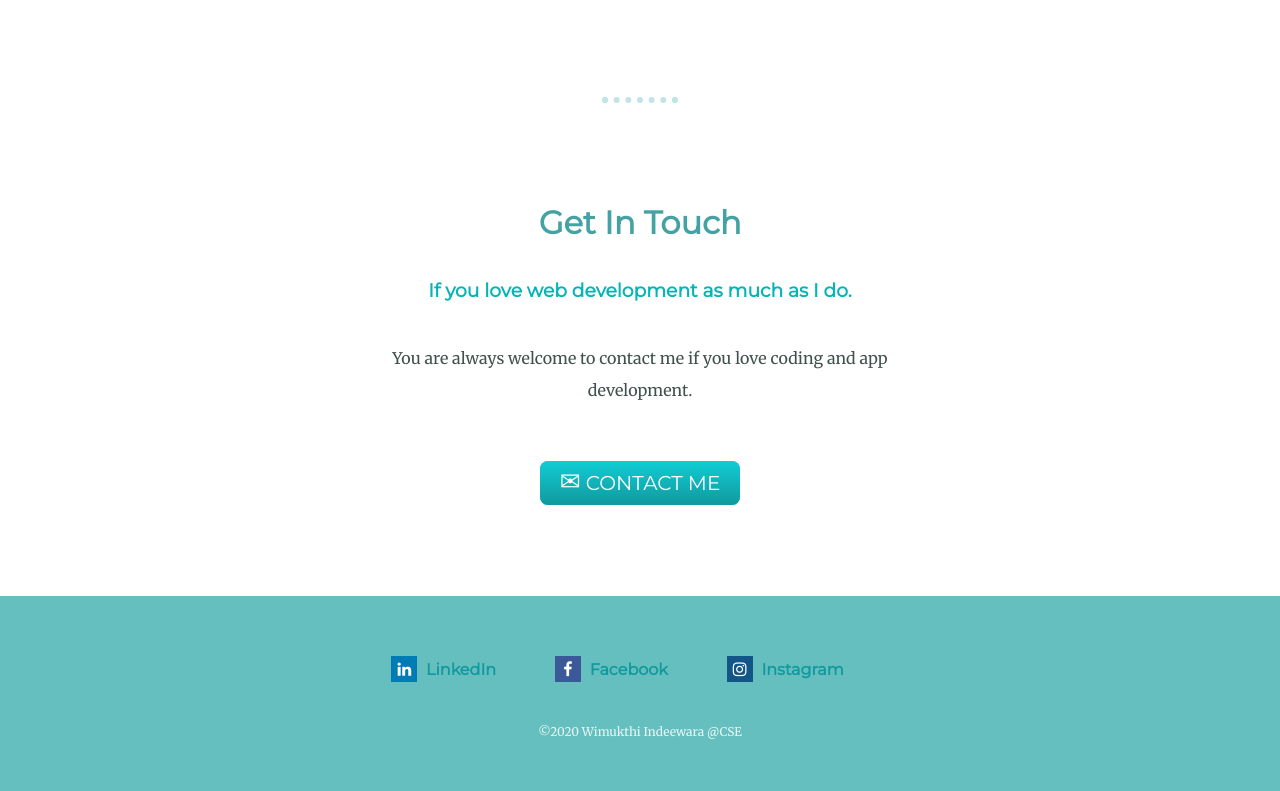
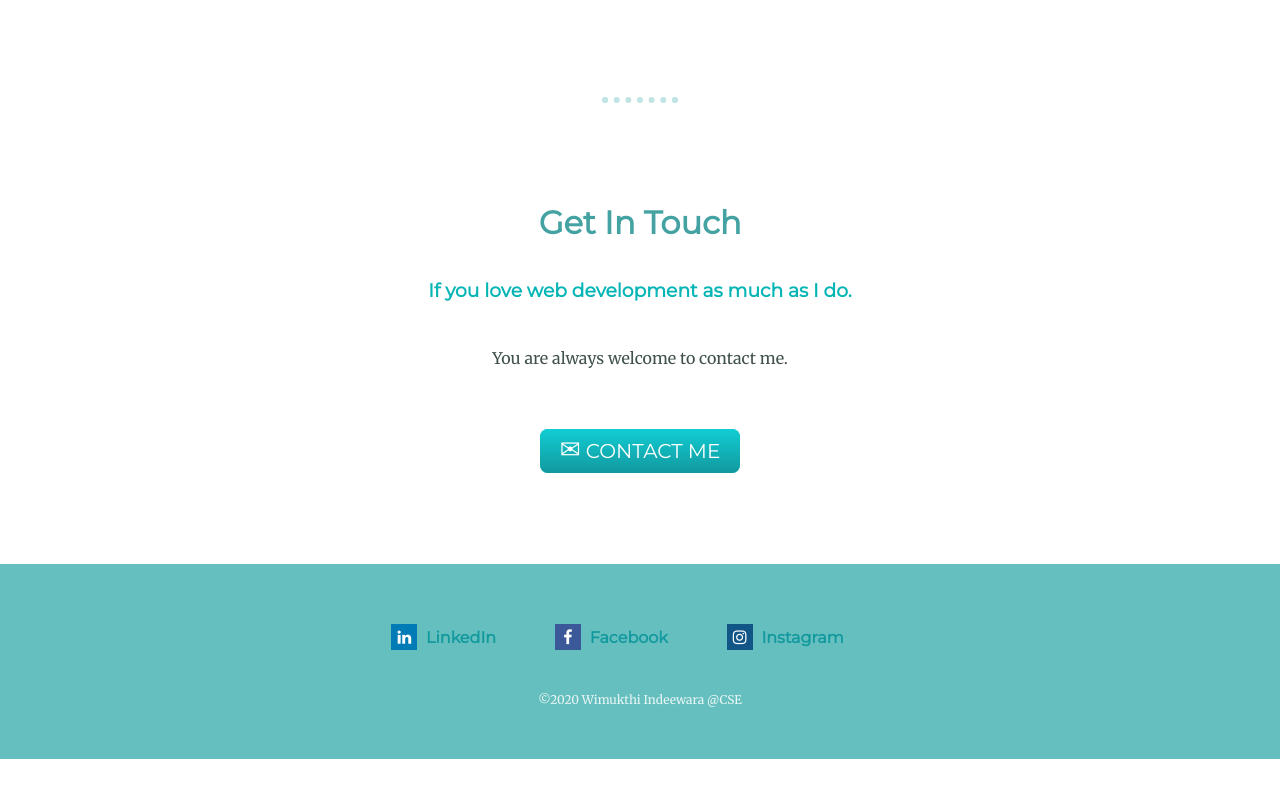
Before and after one commit to Wimukti/Wimukthi-Indeewara, a plain HTML site: page index.html in a window 1280 px wide. Shown: the part 1880-2671 px from the top of the page. After the commit the page ends 2639 px from the top, so only its background shows below. Drawn offline with Linux system fonts and the light colour scheme.

Commit message:
Update html

```diff
--- a/index.html
+++ b/index.html
@@ -46,7 +46,7 @@
       <div class="contact-me">
         <h2>Get In Touch</h2>
         <h3>If you love web development as much as I do.</h3>
-        <p class="contact-message">You are always welcome to contact me if you love coding and app development.</p>
+        <p class="contact-message">You are always welcome to contact me.</p>
         <a class="btn" href="mailto:wimukthibw@email.com"><span class="mail-symbol">&#9993;</span> CONTACT ME</a>
       </div>
     </div>
```
